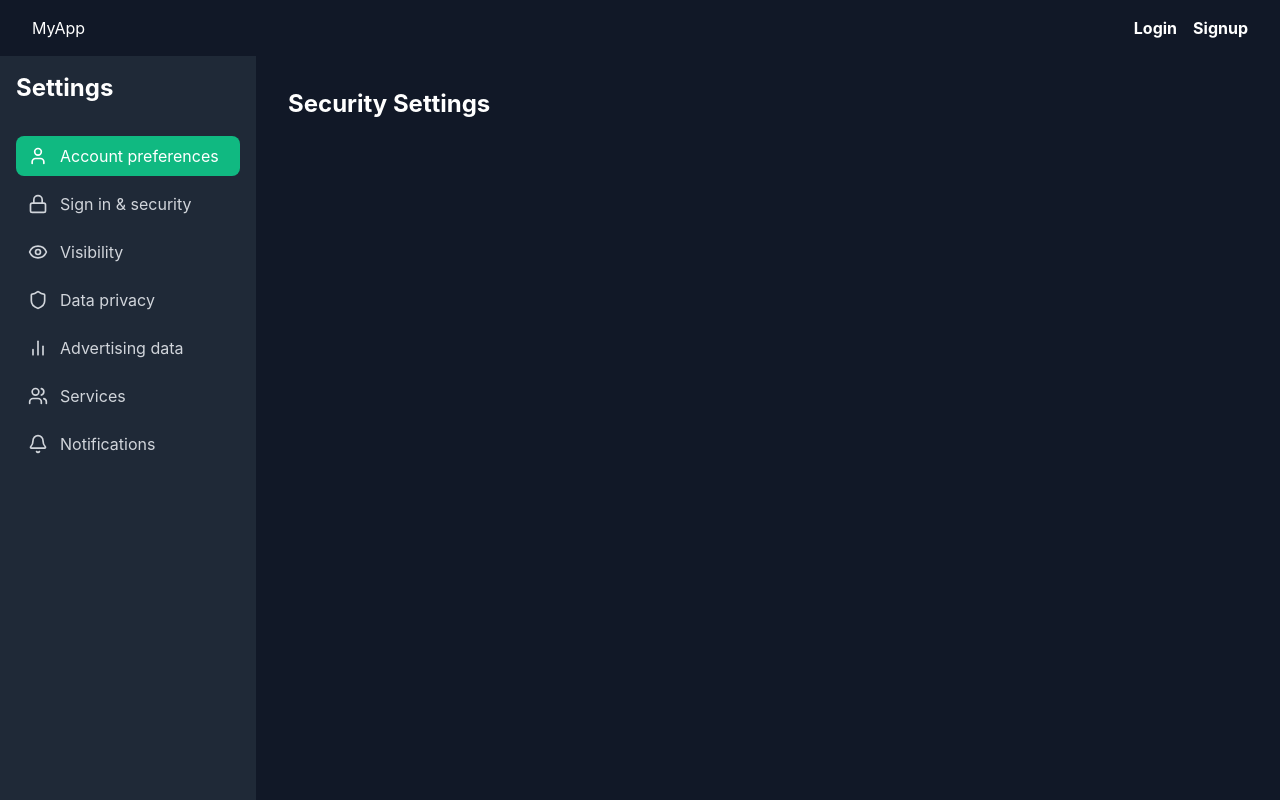
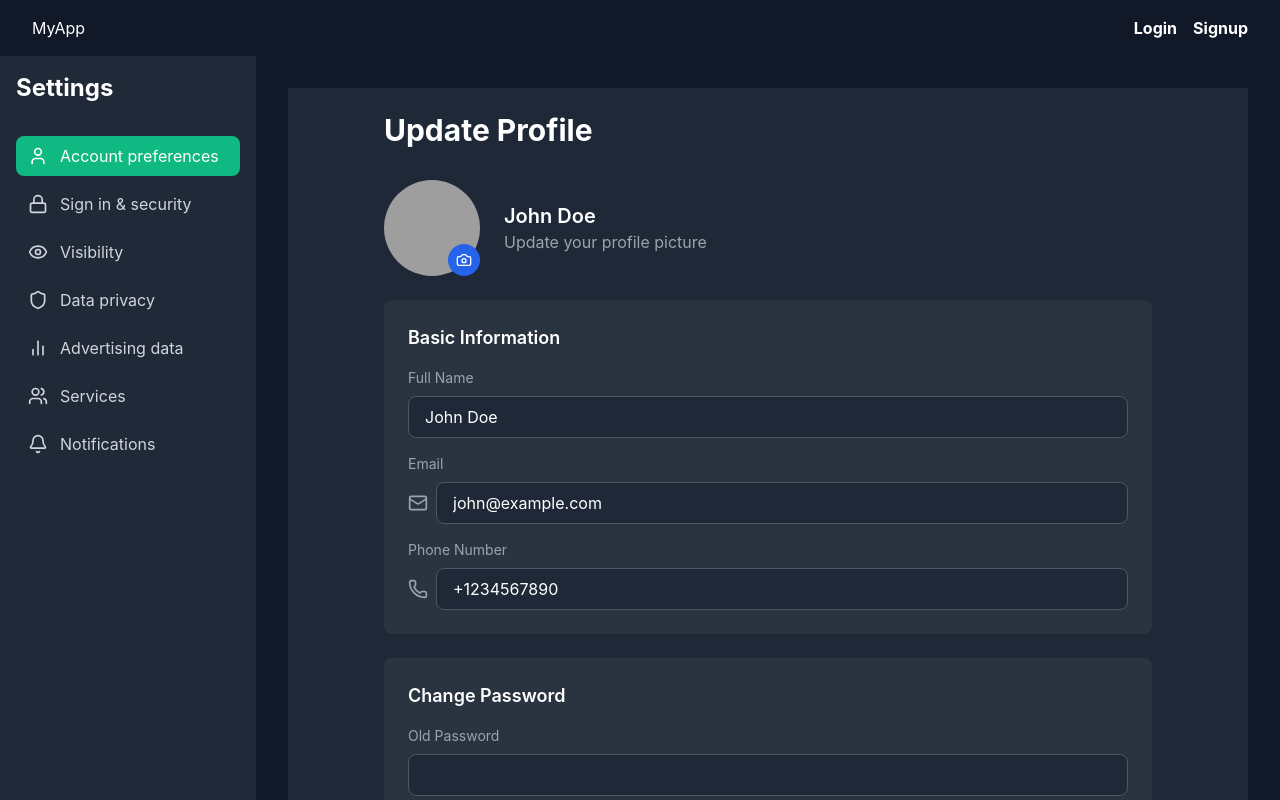
Before and after one commit to wiki-152/MERN_Project, a React (Create React App) app in the folder frontend/: page /settings in a window 1280 px wide. Shown: the top 800 px of the page. Built offline with nearby package versions, Linux system fonts and the light colour scheme; grey boxes are pictures that could not be loaded.

Commit message:
Minor Update

```diff
--- a/frontend/src/components/Properties/PropertyCard.jsx
+++ b/frontend/src/components/Properties/PropertyCard.jsx
@@ -11,7 +11,7 @@ export default function PropertyCard({ property }) {
     location,
     rooms,
     area,
-    images, // Changed from imagess to images
+    images,
     propertyType,
   } = property;
 
@@ -39,9 +39,9 @@ export default function PropertyCard({ property }) {
   return (
     <Link to={`/properties/${_id}`}>
       <PropertyCardLayout>
-        <div className="w-1/3 relative">
-          {/* Main Image */}
-          <div className="h-[160px] relative">
+        <div className="w-1/4 relative">
+          {/* Upper Section: Main Image and Navigation Arrows */}
+          <div className="h-[200px] relative">
             <img
               src={images?.[currentImageIndex] || '/placeholder.svg'}
               alt={`${title} - Image ${currentImageIndex + 1}`}
@@ -63,9 +63,11 @@ export default function PropertyCard({ property }) {
             </button>
           </div>
 
-          {/* Thumbnail Preview */}
-          <div className="absolute bottom-0 flex h-[40px] w-full gap-1 bg-black/30 p-1">
-            {images?.slice(0, 4).map((url, index) => (
+          {/* Lower Section: Thumbnail Preview */}
+          <div className="absolute bottom-0 left-0 right-0 flex h-[40px] gap-1 bg-black/30 p-1">
+            {Array.from({ length: 3 }).map((_, index) => {
+              const url = images?.[index] || '/placeholder.svg'; // Use placeholder if no image
+              return (
                 <button
                   key={index}
                   onClick={(e) => selectImage(index, e)}
@@ -79,7 +81,8 @@ export default function PropertyCard({ property }) {
                     className="h-full w-full object-cover"
                   />
                 </button>
-            ))}
+              );
+            })}
           </div>
         </div>
 
--- a/frontend/src/components/Settings/Settings.jsx
+++ b/frontend/src/components/Settings/Settings.jsx
@@ -13,7 +13,7 @@ export default function Settings() {
   const renderContent = () => {
     switch (activeSection) {
       case 'profile':
-        return <SecuritySettings />
+        return <ProfileSettings />
       case 'security':
         return <div>Security Settings</div>
       case 'visibility':
```
Lines whose indentation alone changed are shown as unchanged.
